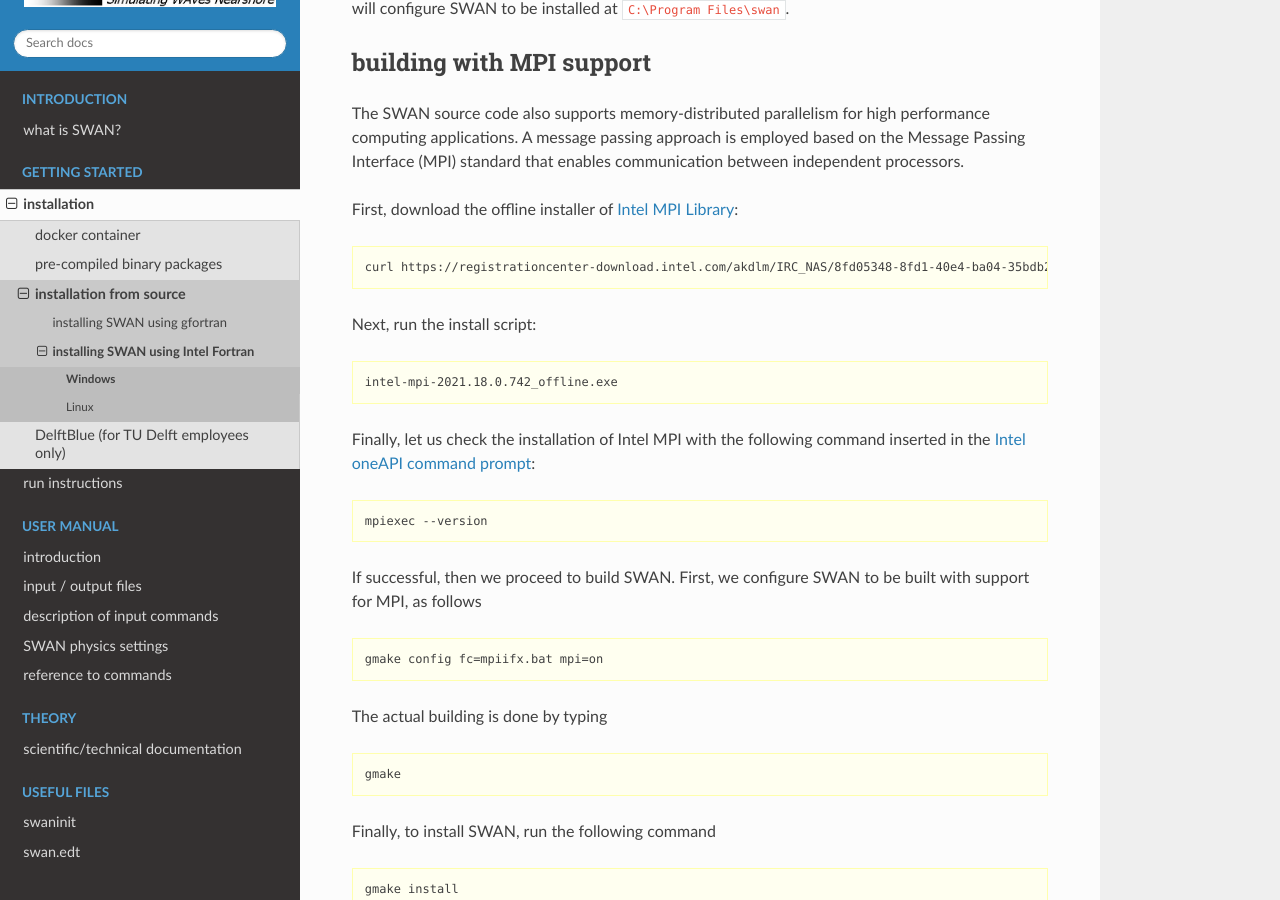
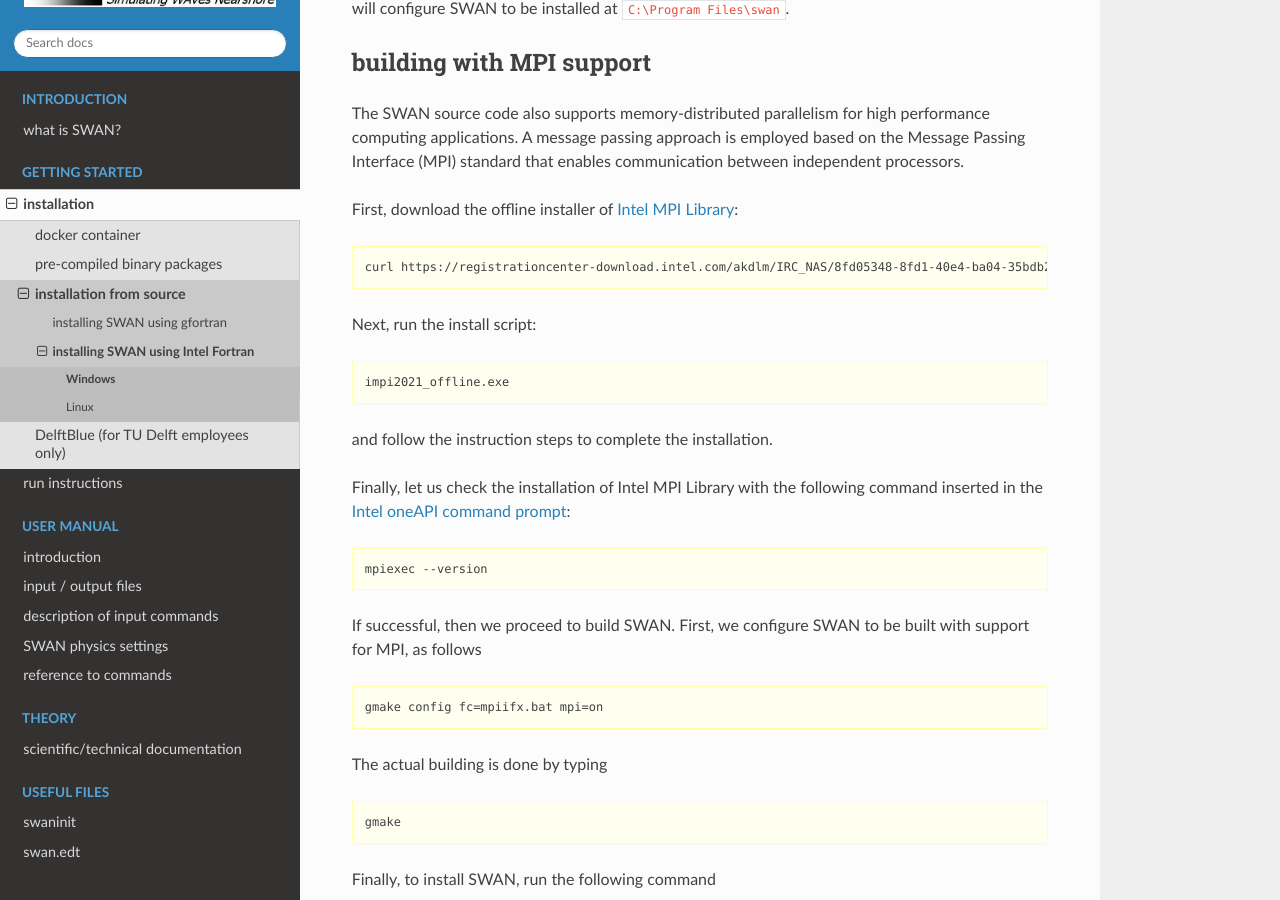
Before and after one commit to delftwaves/swan-docs, a Sphinx documentation site: the page built from docs/getting_started/intel_fortran/windows.rst, in a window 1280 px wide and 900 px high, scrolled down 3601 px. Built offline with Sphinx 7.4.7 and the Read the Docs theme 3.1.0, drawn with Linux system fonts in a browser that asks for light colours; some of the changed text lies outside the part shown.

Commit message:
update documentation

```diff
--- a/docs/getting_started/intel_fortran/suse/index.rst
+++ b/docs/getting_started/intel_fortran/suse/index.rst
@@ -48,7 +48,7 @@
 
    sudo zypper install -y intel-oneapi-compiler-fortran intel-oneapi-mpi intel-oneapi-mpi-devel
 
-Finally. let your OS system know where to find the compilers and libraries:
+Finally, let your OS system know where to find the compilers and libraries:
 
 .. code-block:: bash
 
--- a/docs/getting_started/intel_fortran/windows.rst
+++ b/docs/getting_started/intel_fortran/windows.rst
@@ -41,7 +41,7 @@
 
 .. code-block:: text
 
-   curl https://registrationcenter-download.intel.com/akdlm/IRC_NAS/9af38d13-867b-45af-a950-0b42d9bac1ae/intel-fortran-compiler-2026.0.0.566_offline.exe
+   curl https://registrationcenter-download.intel.com/akdlm/IRC_NAS/9af38d13-867b-45af-a950-0b42d9bac1ae/intel-fortran-compiler-2026.0.0.566_offline.exe --output ifc2026_offline.exe
 
 For a proper installation the Build Tools for Visual Studio is required. Download this VS Build Tools installer:
 
@@ -69,7 +69,7 @@
 
 .. code-block:: text
 
-   intel-fortran-compiler-2026.0.0.566_offline.exe
+   ifc2026_offline.exe
 
 Follow the instruction steps to complete the successful installation. This might take a while.
 
@@ -86,7 +86,7 @@
 With the next two steps, an **Intel oneAPI terminal** will be started, after which the necessary environment variables will be set.
 
 - Click on the *Start* button to open the Start menu.
-- Type ``intel oneapi`` in the search box at the top.
+- Type ``intel oneapi`` in the search box at the top and click on the app.
 
 Type ``ifx --version`` to verify Intel Fortran Compiler was installed.
 
@@ -166,15 +166,17 @@
 
 .. code-block:: text
 
-   curl https://registrationcenter-download.intel.com/akdlm/IRC_NAS/8fd05348-8fd1-40e4-ba04-35bdb2ae9252/intel-mpi-2021.18.0.742_offline.exe
+   curl https://registrationcenter-download.intel.com/akdlm/IRC_NAS/8fd05348-8fd1-40e4-ba04-35bdb2ae9252/intel-mpi-2021.18.0.742_offline.exe --output impi2021_offline.exe
 
 Next, run the install script:
 
 .. code-block:: text
 
-   intel-mpi-2021.18.0.742_offline.exe
+   impi2021_offline.exe
 
-Finally, let us check the installation of Intel MPI with the following command inserted in the :ref:`Intel oneAPI command prompt <ioap>`:
+and follow the instruction steps to complete the installation.
+
+Finally, let us check the installation of Intel MPI Library with the following command inserted in the :ref:`Intel oneAPI command prompt <ioap>`:
 
 .. code-block:: text
 
--- a/docs/getting_started/run1/index.rst
+++ b/docs/getting_started/run1/index.rst
@@ -15,7 +15,7 @@
 
 .. important::
 
-   - Open an :ref:`Intel oneAPI command prompt <ioap>` in Windows if you have installed the :ref:`Intel Fortran Essentials package <intelwin>`.
+   - Open an :ref:`Intel oneAPI command prompt <ioap>` in Windows if you have installed the :ref:`Intel Fortran Compiler <intelwin>`.
    - In case of Linux/macOS, the script ``swanrun`` needs to be made executable first, as follows::
 
        chmod +rx swanrun
```
